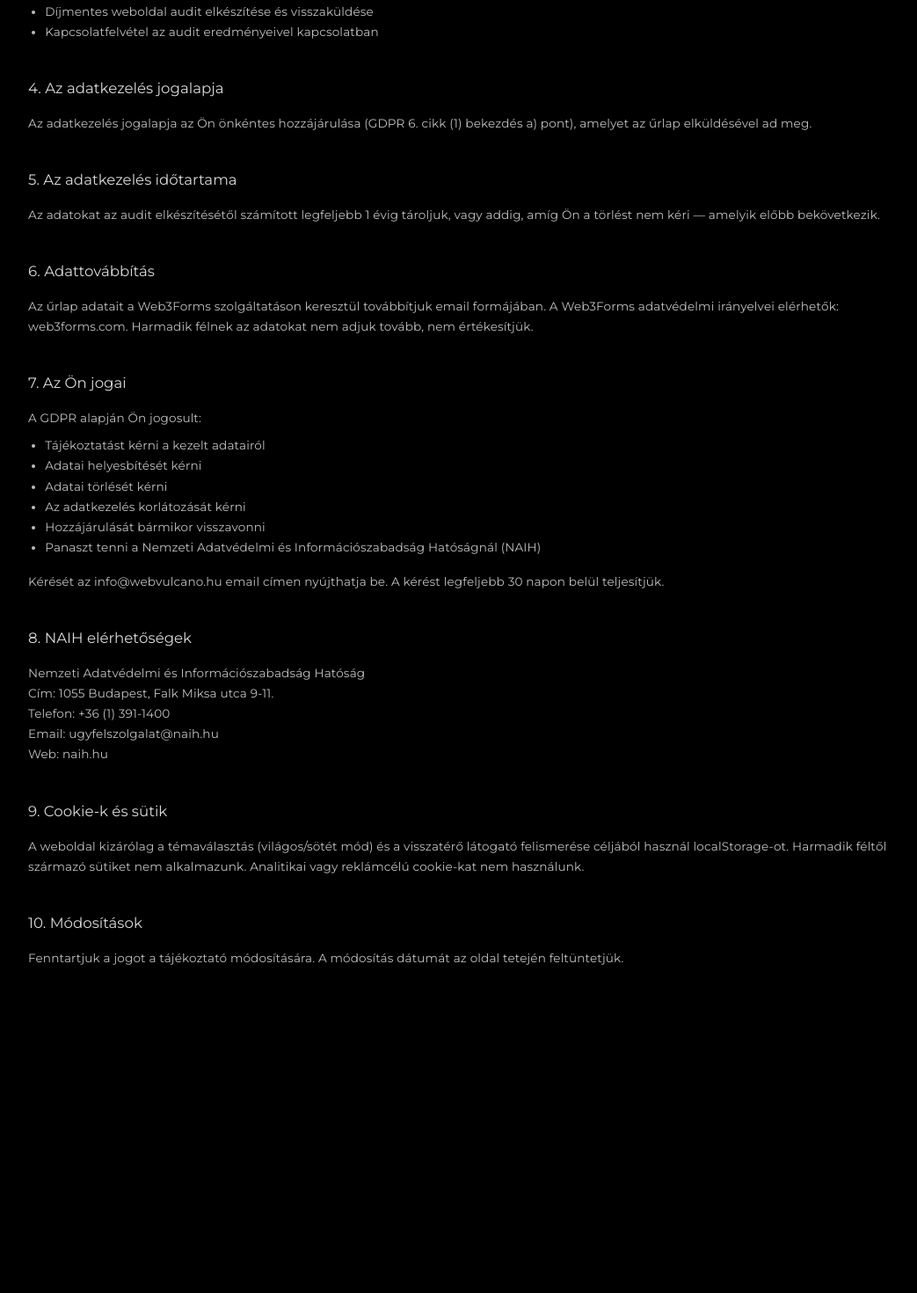
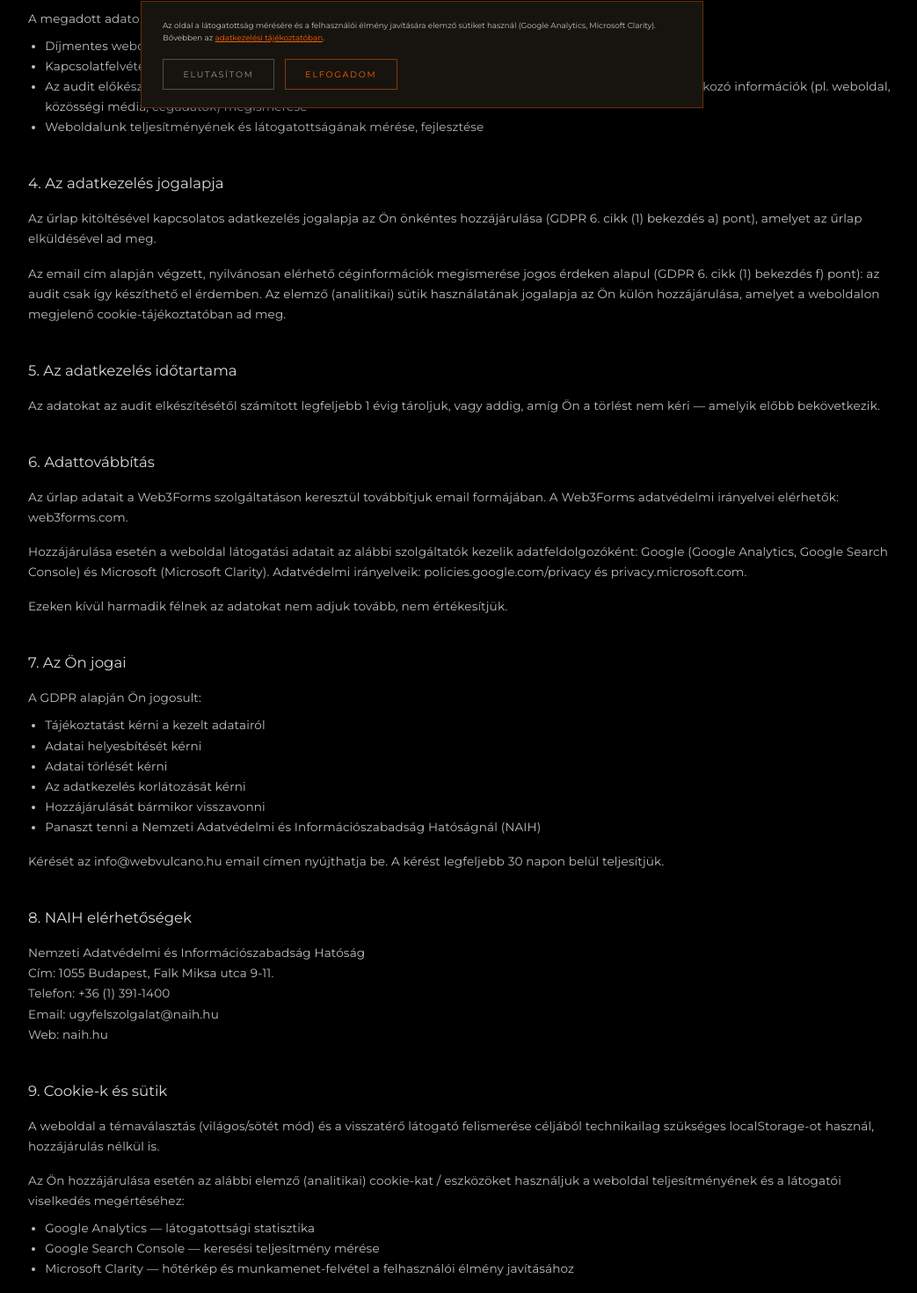
Before and after one commit to Webvulcano/webvulcano, a Next.js app: page /adatkezeles in a window 1280 px wide. Shown: the part 657-2127 px from the top of the page at 88% size, without its empty margins (160-1203 px from the left). Before the commit the page ends 1822 px from the top, so only its background shows below. Built offline with nearby package versions, Linux system fonts and the light colour scheme; a web font is replaced by a local one.

Commit message:
cookie fix, szöveg fix

```diff
--- a/app/adatkezeles/page.jsx
+++ b/app/adatkezeles/page.jsx
@@ -8,7 +8,7 @@ export default function AdatkezelesPage() {
     <main className="section section-padded" style={{ paddingTop: 'clamp(3rem,8vh,6rem)', paddingBottom: '4rem' }}>
 
       <h1 className="t-h2 c-white lh-tighter mb-lg">Adatkezelési tájékoztató</h1>
-      <p className="t-tiny c-faint mb-lg">Utolsó frissítés: 2026. június 3.</p>
+      <p className="t-tiny c-faint mb-lg">Utolsó frissítés: 2026. szeptember 4.</p>
 
       <div className="privacy-content">
 
@@ -33,6 +33,10 @@ export default function AdatkezelesPage() {
             <li>Weboldal URL (opcionális)</li>
             <li>Vállalkozással kapcsolatos információk (kihívások, leírás)</li>
           </ul>
+          <p className="t-body c-body mt-sm">
+            Emellett a weboldal látogatása során, hozzájárulása esetén, automatikusan
+            gyűjtött használati adatokat is kezelünk (lásd 9. pont).
+          </p>
         </section>
 
         <section className="mb-lg">
@@ -43,14 +47,26 @@ export default function AdatkezelesPage() {
           <ul className="t-body c-body" style={{ paddingLeft: '1.2rem', marginTop: '0.5rem', listStyle: 'disc' }}>
             <li>Díjmentes weboldal audit elkészítése és visszaküldése</li>
             <li>Kapcsolatfelvétel az audit eredményeivel kapcsolatban</li>
+            <li>
+              Az audit előkészítéséhez az Ön által megadott email cím alapján nyilvánosan
+              elérhető, a vállalkozására vonatkozó információk (pl. weboldal, közösségi
+              média, cégadatok) megismerése
+            </li>
+            <li>Weboldalunk teljesítményének és látogatottságának mérése, fejlesztése</li>
           </ul>
         </section>
 
         <section className="mb-lg">
           <h2 className="t-lead c-strong mb-sm">4. Az adatkezelés jogalapja</h2>
           <p className="t-body c-body">
-            Az adatkezelés jogalapja az Ön önkéntes hozzájárulása (GDPR 6. cikk (1) bekezdés a) pont),
-            amelyet az űrlap elküldésével ad meg.
+            Az űrlap kitöltésével kapcsolatos adatkezelés jogalapja az Ön önkéntes hozzájárulása
+            (GDPR 6. cikk (1) bekezdés a) pont), amelyet az űrlap elküldésével ad meg.
+          </p>
+          <p className="t-body c-body mt-sm">
+            Az email cím alapján végzett, nyilvánosan elérhető céginformációk megismerése
+            jogos érdeken alapul (GDPR 6. cikk (1) bekezdés f) pont): az audit csak így
+            készíthető el érdemben. Az elemző (analitikai) sütik használatának jogalapja
+            az Ön külön hozzájárulása, amelyet a weboldalon megjelenő cookie-tájékoztatóban ad meg.
           </p>
         </section>
 
@@ -66,8 +82,16 @@ export default function AdatkezelesPage() {
           <h2 className="t-lead c-strong mb-sm">6. Adattovábbítás</h2>
           <p className="t-body c-body">
             Az űrlap adatait a Web3Forms szolgáltatáson keresztül továbbítjuk email formájában.
-            A Web3Forms adatvédelmi irányelvei elérhetők: web3forms.com. Harmadik félnek
-            az adatokat nem adjuk tovább, nem értékesítjük.
+            A Web3Forms adatvédelmi irányelvei elérhetők: web3forms.com.
+          </p>
+          <p className="t-body c-body mt-sm">
+            Hozzájárulása esetén a weboldal látogatási adatait az alábbi szolgáltatók kezelik
+            adatfeldolgozóként: Google (Google Analytics, Google Search Console) és Microsoft
+            (Microsoft Clarity). Adatvédelmi irányelveik: policies.google.com/privacy és
+            privacy.microsoft.com.
+          </p>
+          <p className="t-body c-body mt-sm">
+            Ezeken kívül harmadik félnek az adatokat nem adjuk tovább, nem értékesítjük.
           </p>
         </section>
 
@@ -103,9 +127,23 @@ export default function AdatkezelesPage() {
         <section className="mb-lg">
           <h2 className="t-lead c-strong mb-sm">9. Cookie-k és sütik</h2>
           <p className="t-body c-body">
-            A weboldal kizárólag a témaválasztás (világos/sötét mód) és a visszatérő
-            látogató felismerése céljából használ localStorage-ot. Harmadik féltől származó
-            sütiket nem alkalmazunk. Analitikai vagy reklámcélú cookie-kat nem használunk.
+            A weboldal a témaválasztás (világos/sötét mód) és a visszatérő látogató
+            felismerése céljából technikailag szükséges localStorage-ot használ, hozzájárulás
+            nélkül is.
+          </p>
+          <p className="t-body c-body mt-sm">
+            Az Ön hozzájárulása esetén az alábbi elemző (analitikai) cookie-kat / eszközöket
+            használjuk a weboldal teljesítményének és a látogatói viselkedés megértéséhez:
+          </p>
+          <ul className="t-body c-body" style={{ paddingLeft: '1.2rem', marginTop: '0.5rem', listStyle: 'disc' }}>
+            <li>Google Analytics — látogatottsági statisztika</li>
+            <li>Google Search Console — keresési teljesítmény mérése</li>
+            <li>Microsoft Clarity — hőtérkép és munkamenet-felvétel a felhasználói élmény javításához</li>
+          </ul>
+          <p className="t-body c-body mt-sm">
+            Ezek a sütik nem szükségesek a weboldal működéséhez, ezért csak az Ön előzetes
+            hozzájárulásával kerülnek használatra. Hozzájárulását a weboldalon megjelenő
+            cookie-tájékoztatóban bármikor megadhatja vagy visszavonhatja.
           </p>
         </section>
 
--- a/app/globals.css
+++ b/app/globals.css
@@ -103,6 +103,10 @@ a { color: inherit; text-decoration: none; }
 *::-webkit-scrollbar { display: none; }
 html { scrollbar-width: none; }
 
+html {
+  overflow-x: hidden;
+}
+
 html, body {
   background: var(--color-bg);
   color: var(--color-text);
@@ -110,7 +114,6 @@ html, body {
   font-family: 'Montserrat', sans-serif;
   font-weight: var(--fw-regular);
   -webkit-font-smoothing: antialiased;
-  overflow-x: hidden;
 }
 
 /* ══════════════════════════════════════════════════════════
--- a/app/layout.jsx
+++ b/app/layout.jsx
@@ -1,6 +1,7 @@
 import './globals.css'
 import ThemeProvider from '@/components/ThemeProvider'
 import Nav from '@/components/Nav'
+import CookieConsent from '@/components/CookieConsent'
 
 export const metadata = {
   title: 'webvulcano — weboldal & automatizáció',
@@ -11,20 +12,6 @@ export default function RootLayout({ children }) {
   return (
     <html lang="hu" suppressHydrationWarning>
       <head>
-        <script dangerouslySetInnerHTML={{ __html: `
-          (function(c,l,a,r,i,t,y){
-            c[a]=c[a]||function(){(c[a].q=c[a].q||[]).push(arguments)};
-            t=l.createElement(r);t.async=1;t.src="https://www.clarity.ms/tag/"+i;
-            y=l.getElementsByTagName(r)[0];y.parentNode.insertBefore(t,y);
-          })(window, document, "clarity", "script", "x27c3zfleu");
-        `}} />
-        <script async src="https://www.googletagmanager.com/gtag/js?id=G-3CPJH01PF0"></script>
-        <script dangerouslySetInnerHTML={{ __html: `
-          window.dataLayer = window.dataLayer || [];
-          function gtag(){dataLayer.push(arguments);}
-          gtag('js', new Date());
-          gtag('config', 'G-3CPJH01PF0');
-        `}} />
         <script dangerouslySetInnerHTML={{ __html: `
           (function(){
             try {
@@ -40,6 +27,7 @@ export default function RootLayout({ children }) {
         <ThemeProvider>
           <Nav />
           {children}
+          <CookieConsent />
         </ThemeProvider>
       </body>
     </html>
--- /dev/null
+++ b/components/CookieConsent.jsx
@@ -0,0 +1,75 @@
+'use client'
+import { useEffect, useState } from 'react'
+import Link from 'next/link'
+import styles from './CookieConsent.module.css'
+
+function loadAnalytics() {
+  if (window.__wvAnalyticsLoaded) return
+  window.__wvAnalyticsLoaded = true
+
+  const clarity = document.createElement('script')
+  clarity.innerHTML = `
+    (function(c,l,a,r,i,t,y){
+      c[a]=c[a]||function(){(c[a].q=c[a].q||[]).push(arguments)};
+      t=l.createElement(r);t.async=1;t.src="https://www.clarity.ms/tag/"+i;
+      y=l.getElementsByTagName(r)[0];y.parentNode.insertBefore(t,y);
+    })(window, document, "clarity", "script", "x27c3zfleu");
+  `
+  document.head.appendChild(clarity)
+
+  const gtagSrc = document.createElement('script')
+  gtagSrc.async = true
+  gtagSrc.src = 'https://www.googletagmanager.com/gtag/js?id=G-3CPJH01PF0'
+  document.head.appendChild(gtagSrc)
+
+  const gtagInit = document.createElement('script')
+  gtagInit.innerHTML = `
+    window.dataLayer = window.dataLayer || [];
+    function gtag(){dataLayer.push(arguments);}
+    gtag('js', new Date());
+    gtag('config', 'G-3CPJH01PF0');
+  `
+  document.head.appendChild(gtagInit)
+}
+
+export default function CookieConsent() {
+  const [visible, setVisible] = useState(false)
+
+  useEffect(() => {
+    const saved = localStorage.getItem('wv-cookie-consent')
+    if (saved === 'accepted') {
+      loadAnalytics()
+    } else if (saved !== 'rejected') {
+      setVisible(true)
+    }
+  }, [])
+
+  function accept() {
+    localStorage.setItem('wv-cookie-consent', 'accepted')
+    loadAnalytics()
+    setVisible(false)
+  }
+
+  function reject() {
+    localStorage.setItem('wv-cookie-consent', 'rejected')
+    setVisible(false)
+  }
+
+  if (!visible) return null
+
+  return (
+    <div className={styles.banner} role="dialog" aria-label="Cookie hozzájárulás">
+      <p className={styles.text}>
+        Az oldal a látogatottság mérésére és a felhasználói élmény javítására
+        elemző sütiket használ (Google Analytics, Microsoft Clarity). Bővebben az{' '}
+        <Link href="/adatkezeles" target="_blank" className={styles.link}>
+          adatkezelési tájékoztatóban
+        </Link>.
+      </p>
+      <div className={styles.actions}>
+        <button className={styles.reject} onClick={reject}>Elutasítom</button>
+        <button className={styles.accept} onClick={accept}>Elfogadom</button>
+      </div>
+    </div>
+  )
+}
--- /dev/null
+++ b/components/CookieConsent.module.css
@@ -0,0 +1,76 @@
+.banner {
+  position: fixed;
+  left: 50%;
+  bottom: 1.25rem;
+  transform: translateX(-50%);
+  z-index: 100;
+  width: calc(100% - 2.5rem);
+  max-width: 640px;
+  display: flex;
+  flex-wrap: wrap;
+  align-items: center;
+  gap: 1rem;
+  padding: 1.25rem 1.5rem;
+  background: #17140f;
+  border: 1px solid rgba(255,97,2,0.35);
+  box-shadow: 0 8px 32px rgba(0,0,0,0.35);
+}
+
+.text {
+  flex: 1 1 320px;
+  font-family: 'Montserrat', sans-serif;
+  font-size: var(--fs-tiny);
+  line-height: var(--lh-relaxed);
+  color: rgba(255,255,255,0.75);
+}
+
+.link {
+  color: #FF6102;
+  text-decoration: underline;
+}
+
+.actions {
+  display: flex;
+  gap: 0.75rem;
+  flex-shrink: 0;
+}
+
+.actions button {
+  font-family: 'Montserrat', sans-serif;
+  font-size: var(--fs-label);
+  letter-spacing: var(--tr-label);
+  text-transform: uppercase;
+  padding: 0.7rem 1.4rem;
+  cursor: pointer;
+  transition: background 0.3s, border-color 0.3s, color 0.3s;
+}
+
+.reject {
+  background: transparent;
+  border: 1px solid rgba(255,255,255,0.25);
+  color: rgba(255,255,255,0.55);
+}
+.reject:hover {
+  border-color: rgba(255,255,255,0.5);
+  color: rgba(255,255,255,0.85);
+}
+
+.accept {
+  background: transparent;
+  border: 1px solid rgba(255,97,2,0.50);
+  color: #FF6102;
+}
+.accept:hover {
+  background: rgba(255,97,2,0.08);
+  border-color: #FF6102;
+}
+
+@media (max-width: 480px) {
+  .banner {
+    width: calc(100% - 1.5rem);
+    bottom: 0.75rem;
+    padding: 1.1rem;
+  }
+  .actions { width: 100%; }
+  .actions button { flex: 1; }
+}
--- a/components/Hero.jsx
+++ b/components/Hero.jsx
@@ -26,13 +26,13 @@ export default function Hero() {
         </h1>
 
         <p className={`hero-fade ${styles.sub}`}>
-          Megmutatom, miért nem hoz ügyfelet a weboldalad —{' '}
+          Megmutatom milyen weboldalad lehetne -{' '}
           <span className="cursive c-white">díjmentesen.</span>
         </p>
 
         <div className={`hero-fade ${styles.cta}`}>
           <a href="#form" onClick={scrollToForm}>
-            <button className="btn-primary">Kérem a díjmentes auditot →</button>
+            <button className="btn-primary">Kérem a díjmentes vázlatot →</button>
           </a>
         </div>
 
--- a/components/Nav.jsx
+++ b/components/Nav.jsx
@@ -6,7 +6,7 @@ import { motion, AnimatePresence } from 'framer-motion'
 import { useTheme } from './ThemeProvider'
 import styles from './Nav.module.css'
 
-const MENU = [['home', 'Home'], ['story', 'Szolgáltatás'], ['works', 'Eredmények'], ['form', 'Audit']]
+const MENU = [['home', 'Home'], ['story', 'Szolgáltatás'], ['works', 'Eredmények'], ['form', 'Vázlat']]
 const CENTER = (MENU.length - 1) / 2
 const STEP = 26
 const BP_MOBILE = 950
@@ -114,7 +114,7 @@ export default function Nav() {
               className={`btn-primary ${styles.topbarCta}`}
               onClick={() => { setMenuOpen(false); setTimeout(() => scrollTo('form'), 100) }}
             >
-              Ingyenes Audit
+              Ingyenes Vázlat
             </button>
           )}
 
@@ -158,7 +158,7 @@ export default function Nav() {
                     className="btn-primary"
                     onClick={() => handleMobileNav('form')}
                   >
-                    Ingyenes Audit →
+                    Ingyenes Vázlat →
                   </button>
                 </motion.li>
               </motion.ul>
```
Also changed, not shown: components/QualificationForm.jsx (+7 -8 lines).
